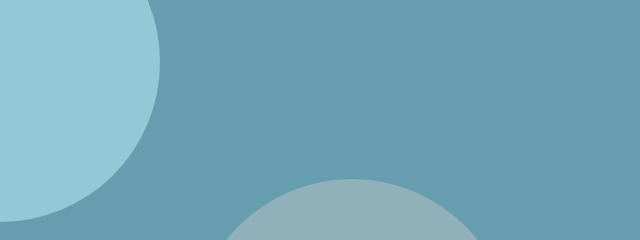
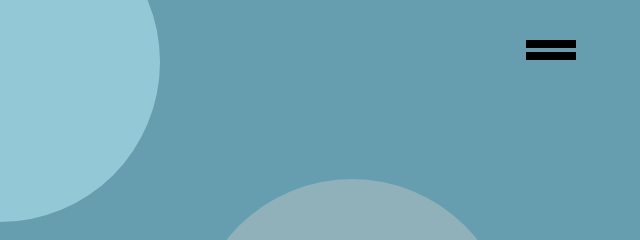
Before and after one commit to superkacper4/portfolio-2020, a Gatsby site: page / in a window 1280 px wide. Shown: the top 240 px of the page, 640-1280 px from the left. Built offline with nearby package versions, Linux system fonts and the light colour scheme; Gatsby itself is replaced by a stand-in of ours.

Commit message:
small changes and add Nav

```diff
--- /dev/null
+++ b/src/atoms/NavListElement.js
@@ -0,0 +1,37 @@
+import React from 'react';
+import styled from 'styled-components';
+import { Link } from 'gatsby';
+
+import { breakpoints } from '../theme/breakpoints';
+
+const StyledNavListElement = styled(Link)`
+  width: 100%;
+  list-style: none;
+  padding: 0;
+  margin: 0;
+  text-decoration: none;
+  color: ${({ theme }) => theme.black};
+  text-align: center;
+  font-size: ${({ theme }) => theme.fontSize.l};
+  margin: 20px 0;
+  z-index: 5;
+
+  @media ${breakpoints.lapotop} {
+    cursor: pointer;
+    transition: color 0.5s;
+
+    &:hover {
+      color: ${({ theme }) => theme.gray};
+    }
+  }
+`;
+
+const NavListElement = ({ children, link, setActive }) => {
+  return (
+    <StyledNavListElement to={link} onClick={() => setActive(false)}>
+      {children}
+    </StyledNavListElement>
+  );
+};
+
+export default NavListElement;
--- /dev/null
+++ b/src/molecules/NavBar.js
@@ -0,0 +1,63 @@
+import React from 'react';
+import styled from 'styled-components';
+
+import { breakpoints } from '../theme/breakpoints';
+
+const StyledNavBar = styled.button`
+  width: 50px;
+  height: 20px;
+  border: none;
+  position: fixed;
+  top: 5%;
+  right: 5%;
+  z-index: 10;
+  background-color: transparent;
+
+  @media ${breakpoints.laptop} {
+    cursor: pointer;
+  }
+
+  &::before {
+    content: '';
+    width: 100%;
+    height: 8px;
+    background-color: ${({ theme }) => theme.black};
+    position: absolute;
+    top: 0;
+    left: 0;
+    transform: ${({ active }) =>
+      active ? 'rotate(45deg) translateY(8px)' : 'rotate(0) translateY(0)'};
+    transition: transform 1s, background-color 0.5s;
+
+    @media ${breakpoints.laptop} {
+      &:hover {
+        background-color: ${({ theme }) => theme.gray};
+      }
+    }
+  }
+
+  &::after {
+    content: '';
+    width: 100%;
+    height: 8px;
+    background-color: ${({ theme }) => theme.black};
+    position: absolute;
+    bottom: 0;
+    left: 0;
+    transform: ${({ active }) =>
+      active ? 'rotate(-45deg) translateY(-8px)' : 'rotate(0) translateY(0)'};
+    transition: transform 1s, background-color 0.5s;
+
+    @media ${breakpoints.laptop} {
+      &:hover {
+        background-color: ${({ theme }) => theme.gray};
+      }
+    }
+  }
+`;
+
+const NavBar = ({ active, setActive }) => {
+  return <StyledNavBar onClick={() => setActive(!active)} active={active} />;
+};
+
+export default NavBar;
--- /dev/null
+++ b/src/molecules/NavList.js
@@ -0,0 +1,19 @@
+import React from 'react';
+import styled from 'styled-components';
+
+const StyledNavList = styled.ul`
+  list-style: none;
+  padding: 0;
+  margin: 0;
+  display: flex;
+  /* justify-content: center;
+  align-content: center;
+  align-items: center; */
+  flex-direction: column;
+`;
+
+const NavList = ({ children }) => {
+  return <StyledNavList>{children}</StyledNavList>;
+};
+
+export default NavList;
--- a/src/molecules/ProjectTile.js
+++ b/src/molecules/ProjectTile.js
@@ -30,6 +30,7 @@ const StyledProjectTile = styled.div`
   @media ${breakpoints.laptop} {
     width: 40vw;
     height: 40vw;
+    cursor:pointer;
   }
 
   @media ${breakpoints.laptopL} {
--- /dev/null
+++ b/src/organisms/Nav.js
@@ -0,0 +1,65 @@
+import React, { useState } from 'react';
+import styled from 'styled-components';
+
+import { breakpoints } from '../theme/breakpoints';
+
+import NavBar from '../molecules/NavBar';
+import NavList from '../molecules/NavList';
+import NavListElement from '../atoms/NavListElement';
+
+const StyledNav = styled.nav`
+  width: 100vw;
+  height: 100vh;
+  background-color: ${({ theme }) => theme.blue};
+  left: 0;
+  top: 0;
+  position: fixed;
+  z-index: 5;
+  display: flex;
+  justify-content: center;
+  align-items: center;
+  align-content: center;
+  transform: ${({ active }) => (active ? 'translateX(0)' : 'translateX(100%)')};
+  transition: transform 1s;
+
+  @media ${breakpoints.laptop} {
+    width: 50vw;
+    transform: ${({ active }) => (active ? 'translateX(100%)' : 'translateX(200%)')};
+  }
+`;
+
+const StyledCoolDiv = styled.div`
+  width: 0;
+  height: 0;
+  border-style: solid;
+  border-width: 90vh 0 0 110vw;
+  border-color: transparent transparent transparent ${({ theme }) => theme.darkBlue};
+  position: absolute;
+  bottom: 0;
+  left: 0;
+`;
+
+const Nav = () => {
+  const [active, setActive] = useState(false);
+  return (
+    <>
+      <NavBar active={active} setActive={setActive} />
+      <StyledNav active={active}>
+        <StyledCoolDiv />
+        <NavList>
+          <NavListElement link="/#about-page" setActive={setActive}>
+            About
+          </NavListElement>
+          <NavListElement link="/#project-page" setActive={setActive}>
+            Projekty
+          </NavListElement>
+          <NavListElement link="/#skill-page" setActive={setActive}>
+            Skill
+          </NavListElement>
+        </NavList>
+      </StyledNav>
+    </>
+  );
+};
+
+export default Nav;
--- a/src/pages/index.js
+++ b/src/pages/index.js
@@ -2,14 +2,15 @@ import React from 'react';
 import { ThemeProvider } from 'styled-components';
 import { Helmet } from 'react-helmet';
 
+import Nav from '../organisms/Nav';
 import TitlePage from '../templates/TitlePage';
 import AboutPage from '../templates/AboutPage';
 import ProjectsPage from '../templates/ProjectsPage';
 import SkillPage from '../templates/SkillPage';
+import Footer from '../templates/Footer';
 
 import GlobalStyle from '../theme/GlobalStyle';
 import { theme } from '../theme/mainTheme';
-import Footer from '../templates/Footer';
 
 const IndexPage = () => (
   <ThemeProvider theme={theme}>
@@ -20,6 +21,7 @@ const IndexPage = () => (
       />
     </Helmet>
     <GlobalStyle />
+    <Nav />
     <TitlePage />
     <AboutPage />
     <ProjectsPage />
--- a/src/templates/AboutPage.js
+++ b/src/templates/AboutPage.js
@@ -37,7 +37,7 @@ const StyledP = styled(P)`
 
 const AboutPage = () => {
   return (
-    <StyledWrapper>
+    <StyledWrapper id="about-page">
       <H2>About</H2>
       <Img src={Me} />
       <StyledP>
--- a/src/templates/ProjectsPage.js
+++ b/src/templates/ProjectsPage.js
@@ -102,7 +102,7 @@ const projectsLess = [
 
 const ProjectsPage = () => {
   return (
-    <StyledWrapper>
+    <StyledWrapper id="project-page">
       <H2>Projects</H2>
       {projectsImportant.map((project) => (
         <ProjectTile
--- a/src/templates/SkillPage.js
+++ b/src/templates/SkillPage.js
@@ -41,7 +41,7 @@ const skills = [
 
 const SkillPage = () => {
   return (
-    <StyledWrapper>
+    <StyledWrapper id="skill-page">
       <H2>Skills</H2>
       {/* <P>Piszę w tym i tym pbaljadkjfljfk</P> */}
       {skills.map((skill) => (
--- a/src/theme/mainTheme.js
+++ b/src/theme/mainTheme.js
@@ -4,6 +4,7 @@ export const theme = {
   blue: '#8ccbde',
   darkBlue: '#639cad',
   black: 'black',
+  gray: 'gray',
   fontSize: {
     xxs: '1rem',
     xs: '1.2rem',
```
